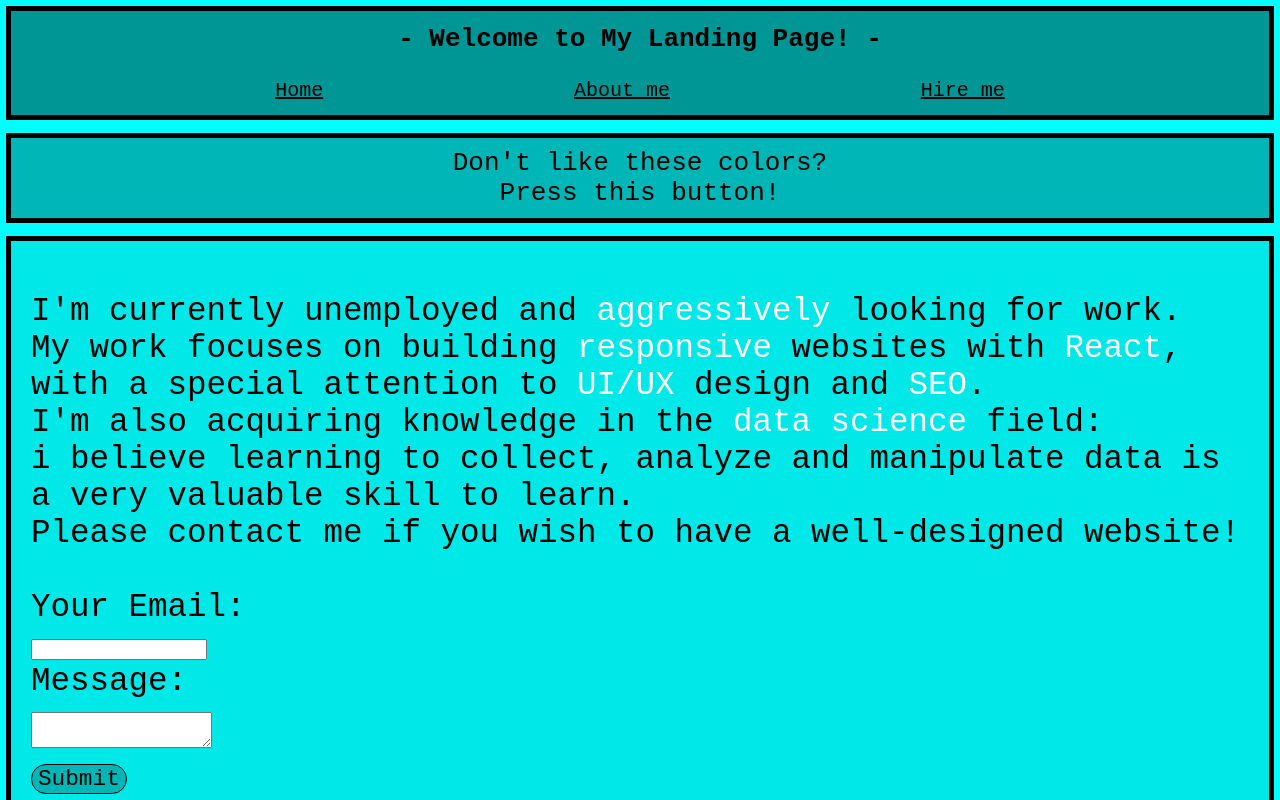
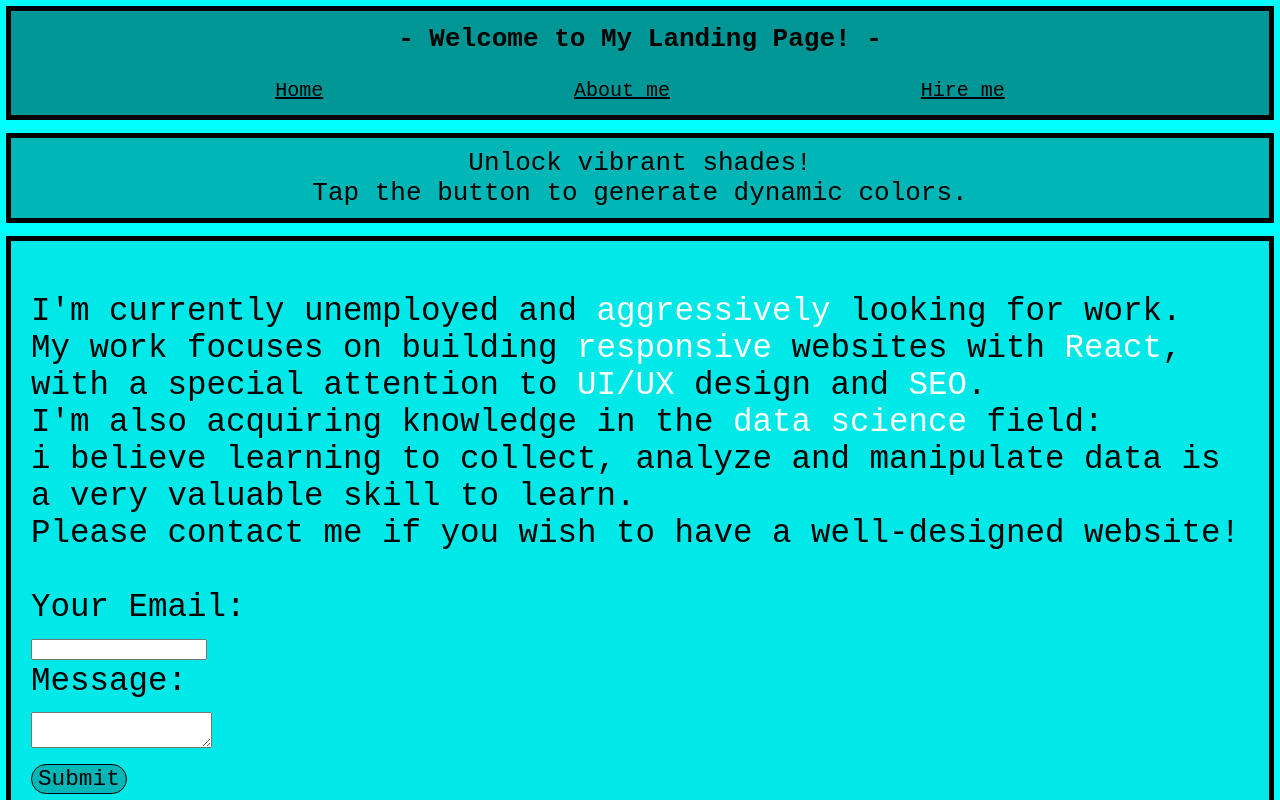
Before and after one commit to mtm90/my-landing-page, a React (Vite) app: page /hire-me in a window 1280 px wide. Shown: the top 800 px of the page. Built offline with nearby package versions, Linux system fonts and the light colour scheme.

Commit message:
color button text edit

```diff
--- a/src/components/ColorGenerator.jsx
+++ b/src/components/ColorGenerator.jsx
@@ -4,10 +4,12 @@ const ColorGenerator = () => {
   const { regenerateColors } = useColors();
   const { colors } = useColors();
 
-
   return (
-    <button className="colors" onClick={regenerateColors} style={{ backgroundColor: colors.colors }}>
-      Don't like these colors? <br />Press this button!
+    <button
+      className="colors"
+      onClick={regenerateColors}
+      style={{ backgroundColor: colors.colors }}>
+      Unlock vibrant shades! <br />Tap the button to generate dynamic colors.
     </button>
   );
 };
```
